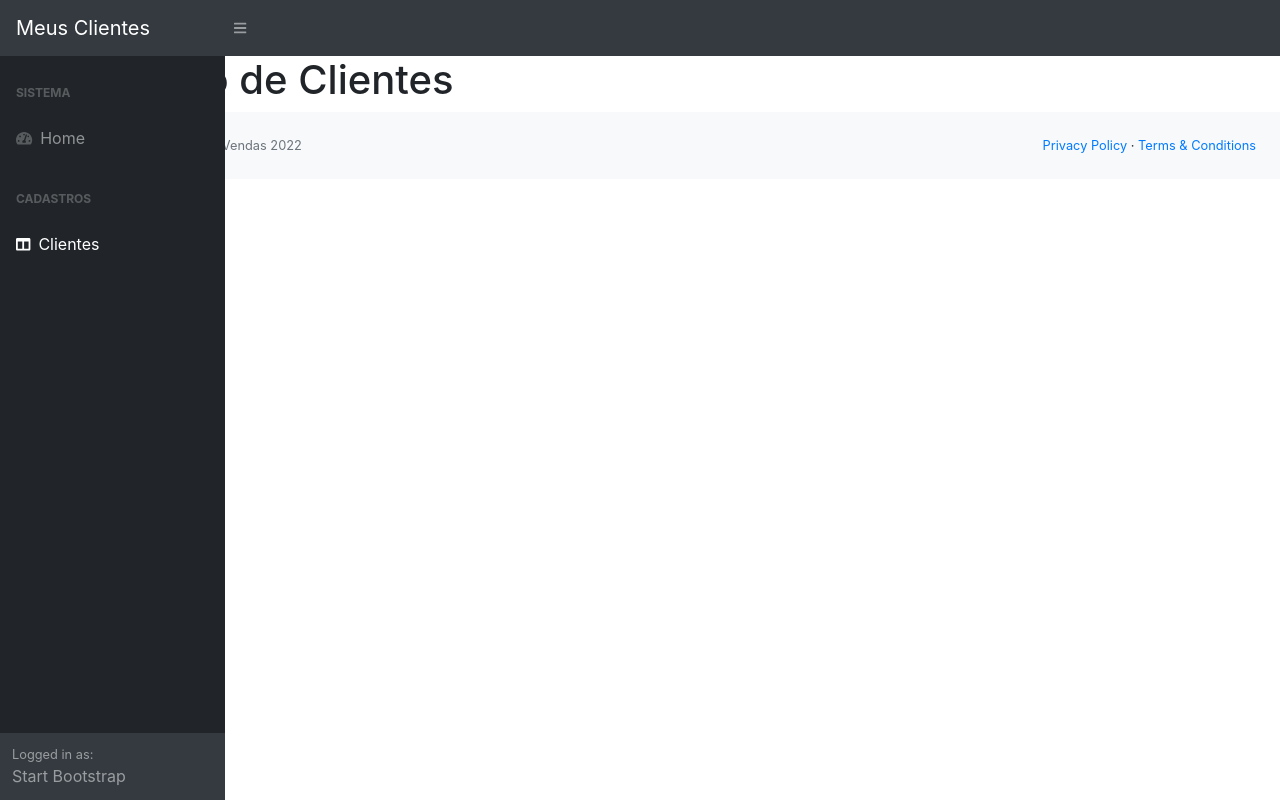
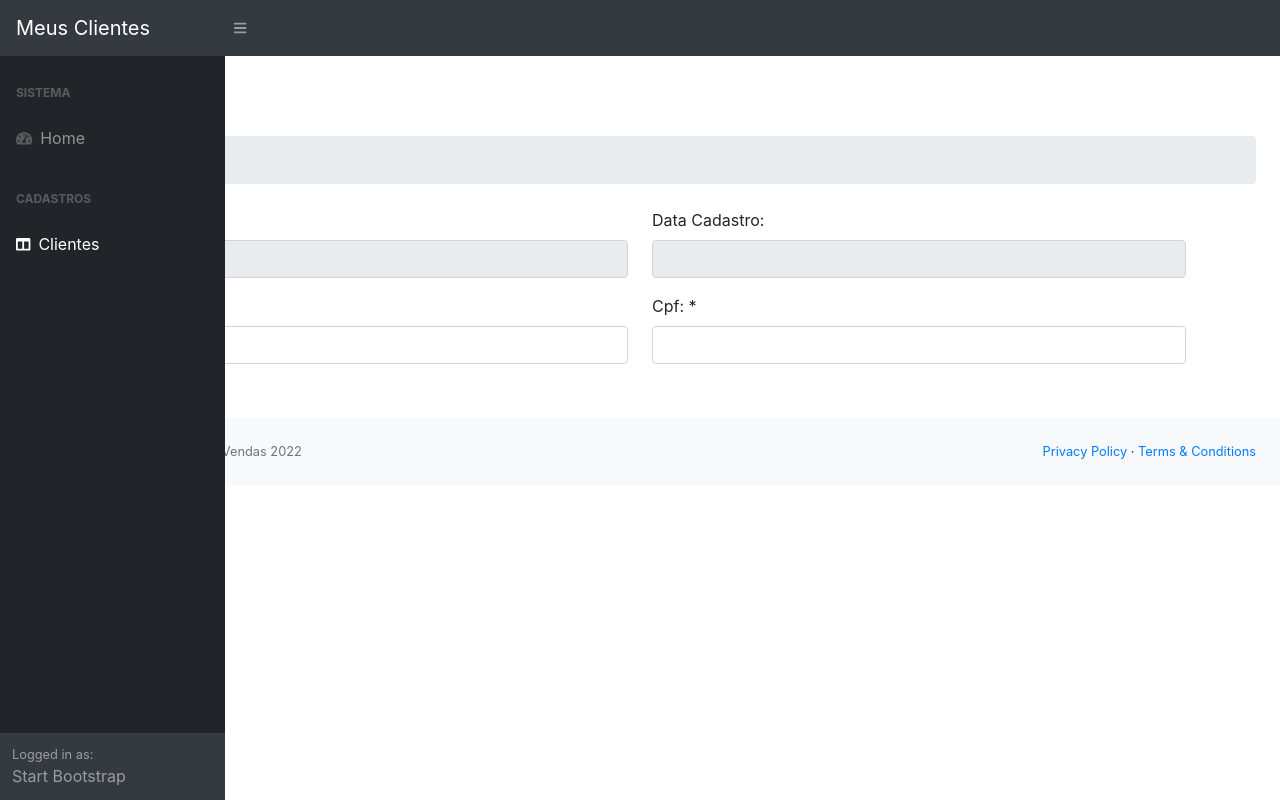
Before and after one commit to JuliaVasconcelos161/ControleServicosPrestados, an Angular app in the folder clients-app/: page /clients-form in a window 1280 px wide. Built offline with nearby package versions, Linux system fonts and the light colour scheme.

Commit message:
Desenvolvendo o formulário de Clientes

```diff
--- /dev/null
+++ b/clients-app/src/app/clients/client.ts
@@ -0,0 +1,6 @@
+export class Client {
+    id?: number;
+    nome?: string;
+    cpf?: string;
+    dataCadastro?: string;
+}
--- a/clients-app/src/app/clients/clients-form/clients-form.component.html
+++ b/clients-app/src/app/clients/clients-form/clients-form.component.html
@@ -1 +1,47 @@
-<h1>Formulário de Clientes</h1>
+<h1 class="mt-4">Clientes</h1>
+<ol class="breadcrumb mb-4">
+    <li class="breadcrumb-item active">Cadastro</li>
+</ol>
+<div class="container">
+    <form>
+        <div class="row">
+            <div class="col-md-6">
+                <div class="form-group">
+                    <label>ID:</label>
+                    <input type="text" class="form-control" disabled=true/>
+                </div>
+            </div>
+
+            <div class="col-md-6">
+                <div class="form-group">
+                    <label>Data Cadastro:</label>
+                    <input type="text" class="form-control" disabled=true/>
+                </div>
+            </div>
+        </div>
+
+        <div class="row">
+            <div class="col-md-6">
+                <div class="form-group">
+                    <label>Nome: *</label>
+                    <input type="text" class="form-control" />
+                </div>
+            </div>
+
+            <div class="col-md-6">
+                <div class="form-group">
+                    <label>Cpf: *</label>
+                    <input type="text" class="form-control" />
+                </div>
+            </div>
+        </div>
+
+        <div class="row">
+            <div class="col-md-2">
+                <button type="submit" class="btn btn-success">
+                    <i class="fa fa-save"></i> Salvar
+                </button>
+            </div>
+        </div>
+    </form>
+</div>
--- a/clients-app/src/app/clients/clients-form/clients-form.component.ts
+++ b/clients-app/src/app/clients/clients-form/clients-form.component.ts
@@ -1,4 +1,5 @@
 import { Component } from '@angular/core';
+import { Client } from '../client'
 
 @Component({
   selector: 'app-clients-form',
@@ -6,5 +7,11 @@
   styleUrls: ['./clients-form.component.css']
 })
 export class ClientsFormComponent {
+  client?: Client;
 
+  constructor() { }
+
+  ngOnInit(): void {
+
+  }
 }
```
